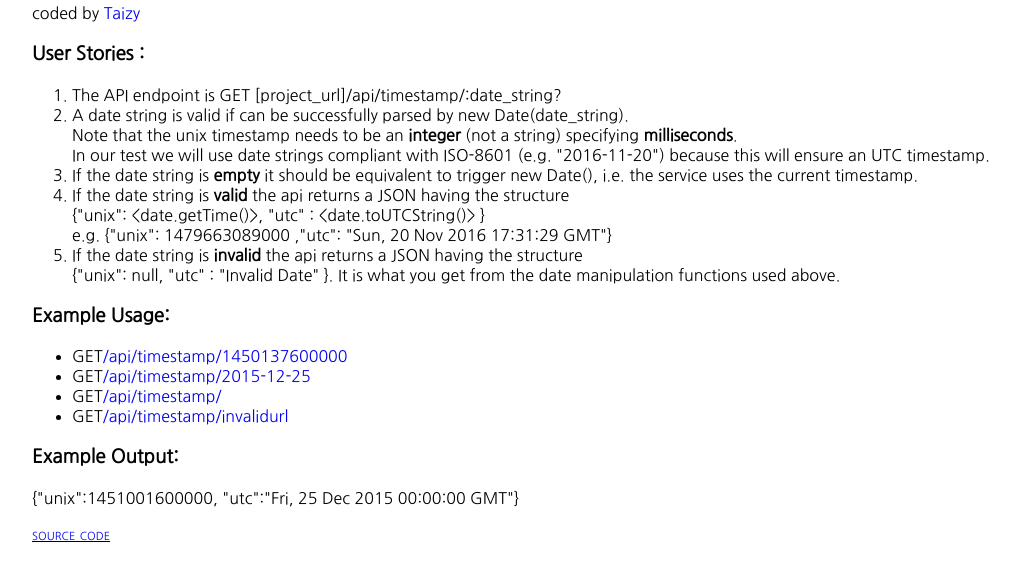
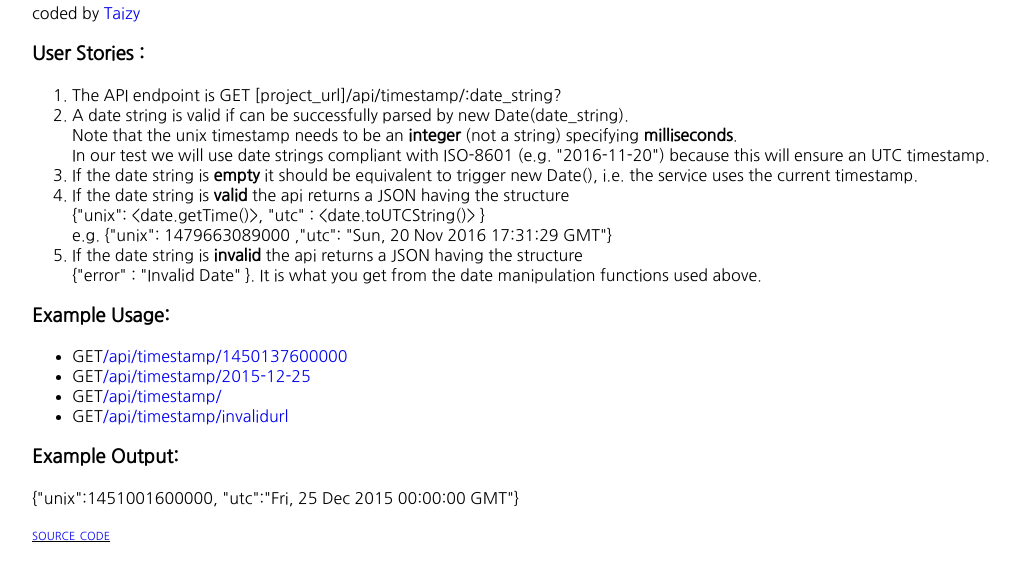
Before and after one commit to snrelghgub/nodejs-timestamp-microservice, a website: page views/index.html in a window 1280 px wide. Shown: the part 98-678 px from the top of the page, without its empty margins (8-1028 px from the left). Drawn offline with Linux system fonts and the light colour scheme; files that its build step writes are made by us from their sources.

Commit message:
update page with new correct description

```diff
--- a/views/index.html
+++ b/views/index.html
@@ -24,7 +24,7 @@
                 structure<br><code>{"unix": &lt;date.getTime()&gt;, "utc" : &lt;date.toUTCString()&gt; }</code><br>
                 e.g. <code>{"unix": 1479663089000 ,"utc": "Sun, 20 Nov 2016 17:31:29 GMT"}</code></li>
             <li>If the date string is <strong>invalid</strong> the api returns a JSON having the structure <br>
-                <code>{"unix": null, "utc" : "Invalid Date" }</code>. It is what you get from the date manipulation
+                <code>{"error" : "Invalid Date" }</code>. It is what you get from the date manipulation
                 functions used above.
             </li>
         </ol>
```
